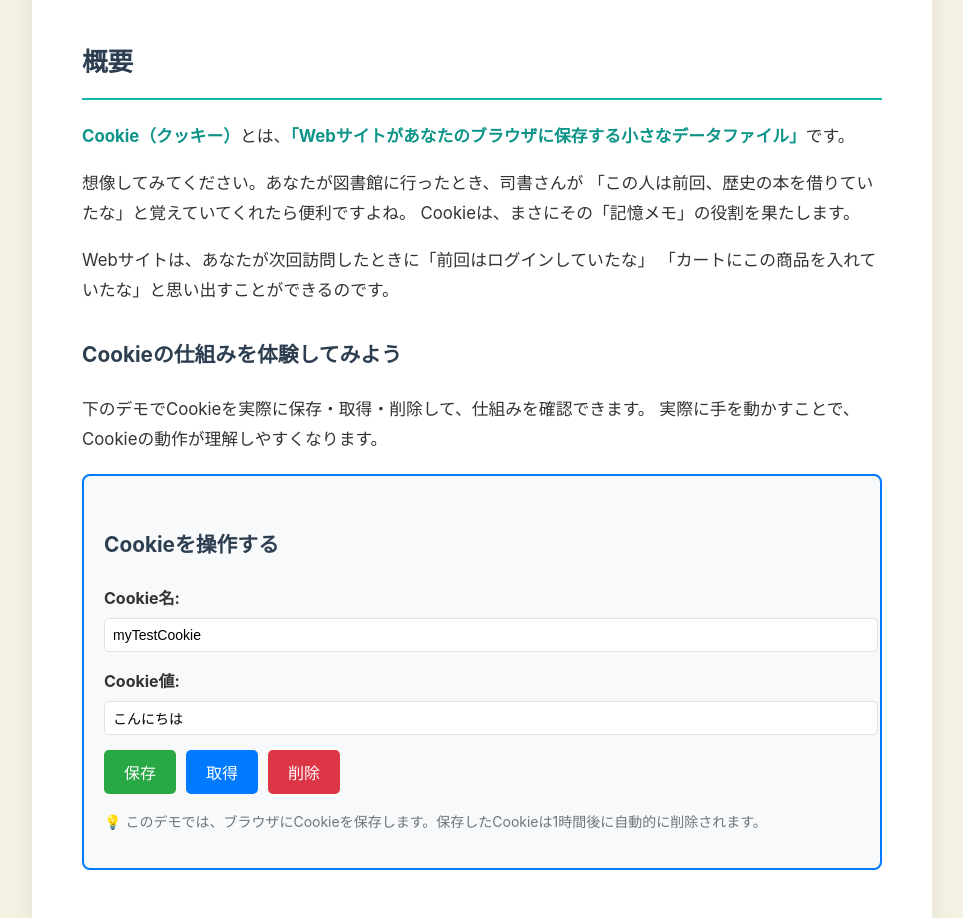
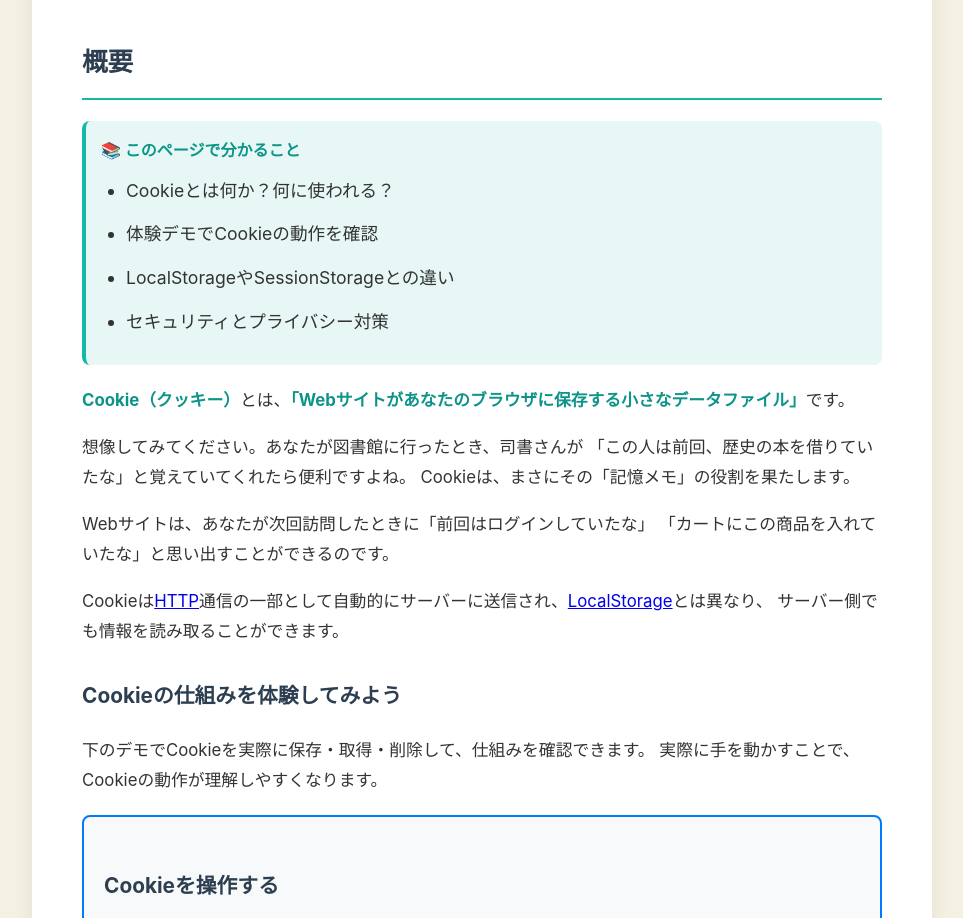
Before and after one commit to rin5uron/itwords, a Next.js app: page /terms/cookie in a window 1280 px wide. Shown: the part 1060-1978 px from the top of the page, without its empty margins (158-1121 px from the left). Built offline with nearby package versions, Linux system fonts and the light colour scheme; no server answers.

Commit message:
新フォーマット改善

```diff
--- a/app/terms/cookie/page.tsx
+++ b/app/terms/cookie/page.tsx
@@ -37,9 +37,9 @@ export default function CookiePage() {
       <StructuredData
         type="Article"
         title="Cookieとは？初心者向けにわかりやすく解説"
-        description="Cookie（クッキー）を初心者向けに解説。Webサイトがブラウザに保存する小さなデータファイルの仕組みを体験しながら学べます。"
+        description="Cookieとは？体験デモで仕組みを今すぐ理解。ログイン状態の保持、LocalStorageとの違い、セキュリティ対策まで初心者向けに解説します。"
         datePublished="2024-01-01"
-        dateModified="2026-01-16"
+        dateModified="2026-01-19"
       />
       <TermHeader
         termName="Cookie"
@@ -52,6 +52,25 @@ export default function CookiePage() {
       <main>
         <section>
           <h2>概要</h2>
+
+          <div style={{
+            padding: '15px',
+            backgroundColor: '#e6f7f5',
+            borderRadius: '8px',
+            marginBottom: '20px',
+            borderLeft: '4px solid #14b8a6'
+          }}>
+            <p style={{ margin: 0, fontSize: '16px', fontWeight: 'bold', color: '#0d9488' }}>
+              📚 このページで分かること
+            </p>
+            <ul style={{ marginTop: '10px', marginBottom: 0 }}>
+              <li>Cookieとは何か？何に使われる？</li>
+              <li>体験デモでCookieの動作を確認</li>
+              <li>LocalStorageやSessionStorageとの違い</li>
+              <li>セキュリティとプライバシー対策</li>
+            </ul>
+          </div>
+
           <p>
             <strong>Cookie（クッキー）</strong>とは、
             <strong>「Webサイトがあなたのブラウザに保存する小さなデータファイル」</strong>です。
@@ -66,6 +85,12 @@ export default function CookiePage() {
           <p>
             Webサイトは、あなたが次回訪問したときに「前回はログインしていたな」
             「カートにこの商品を入れていたな」と思い出すことができるのです。
+          </p>
+
+          <p>
+            Cookieは<Link href="/terms/http">HTTP</Link>通信の一部として自動的にサーバーに送信され、
+            <Link href="/terms/localstorage">LocalStorage</Link>とは異なり、
+            サーバー側でも情報を読み取ることができます。
           </p>
 
           {/* 体験デモを概要の直下に配置 */}
--- a/app/terms/dns/page.tsx
+++ b/app/terms/dns/page.tsx
@@ -55,9 +55,9 @@ export default function DNSPage() {
       <StructuredData
         type="Article"
         title="DNSとは？初心者向けにわかりやすく解説"
-        description="DNSの仕組みと役割を初心者向けに解説。ドメイン名をIPアドレスに変換するプロセスを実践デモで体験できます。"
+        description="DNSとは？ステップデモで名前解決の仕組みを今すぐ体験。ドメイン名からIPアドレス変換、DNSレコード、設定方法まで初心者向けに解説します。"
         datePublished="2026-01-12"
-        dateModified="2026-01-12"
+        dateModified="2026-01-19"
       />
 
       <TermHeader
```
Also changed, not shown: app/terms/webhook/page.tsx (+37 -1 lines).
